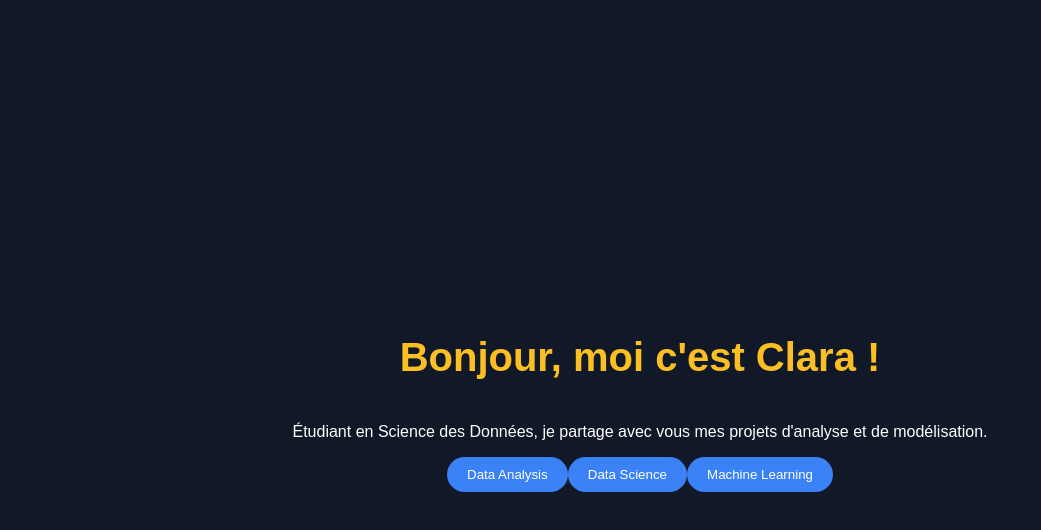
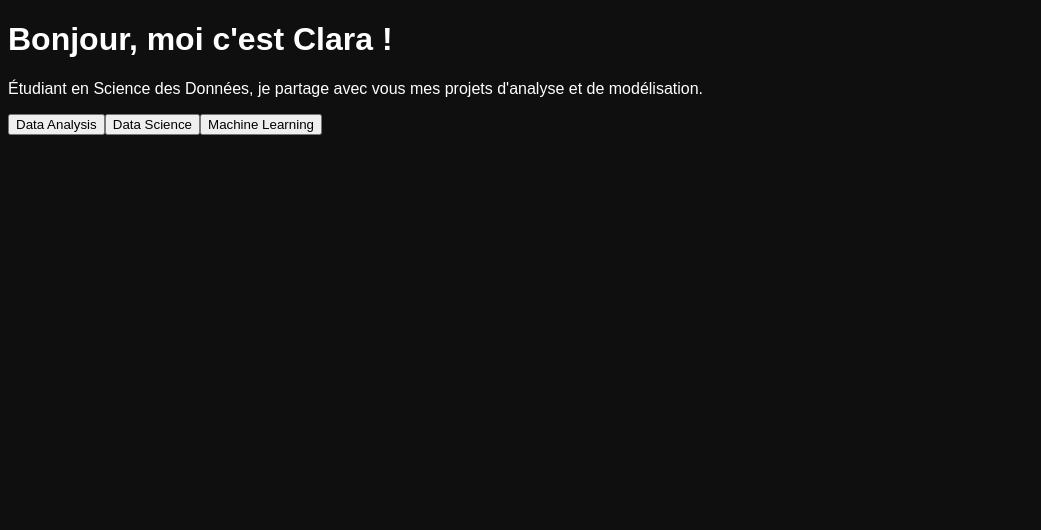
Before and after one commit to lecuyer233/Portfolio-, a Next.js app: page / in a window 1280 px wide. Shown: the top 530 px of the page, without its empty margins (0-1041 px from the left). Built offline with nearby package versions, Linux system fonts and the light colour scheme.

Commit message:
Update globals.css

```diff
--- a/styles/globals.css
+++ b/styles/globals.css
@@ -1,63 +1,5 @@
-@tailwind base;
-@tailwind components;
-@tailwind utilities;
-
-/* Style général */
 body {
-  background-color: #111827;
-  color: #ffffff;
+  background-color: #0f0f0f;
+  color: white;
   font-family: 'Arial', sans-serif;
-  margin: 0;
-  padding: 0;
 }
-
-/* Mise en page des sections */
-section {
-  padding: 4rem 2rem;
-  text-align: center;
-}
-
-/* Titres */
-h1, h2, h3 {
-  font-weight: bold;
-}
-
-h1 {
-  font-size: 2.5rem;
-  color: #fbbf24; /* Jaune doré */
-}
-
-h2 {
-  font-size: 2rem;
-  color: #60a5fa; /* Bleu clair */
-}
-
-h3 {
-  font-size: 1.5rem;
-  color: #34d399; /* Vert */
-}
-
-/* Liens */
-a {
-  color: #60a5fa;
-  transition: color 0.3s;
-}
-
-a:hover {
-  color: #fbbf24;
-}
-
-/* Boutons */
-button {
-  background-color: #3b82f6;
-  color: white;
-  padding: 10px 20px;
-  border-radius: 5px;
-  border: none;
-  cursor: pointer;
-  transition: background-color 0.3s;
-}
-
-button:hover {
-  background-color: #2563eb;
-}
```
